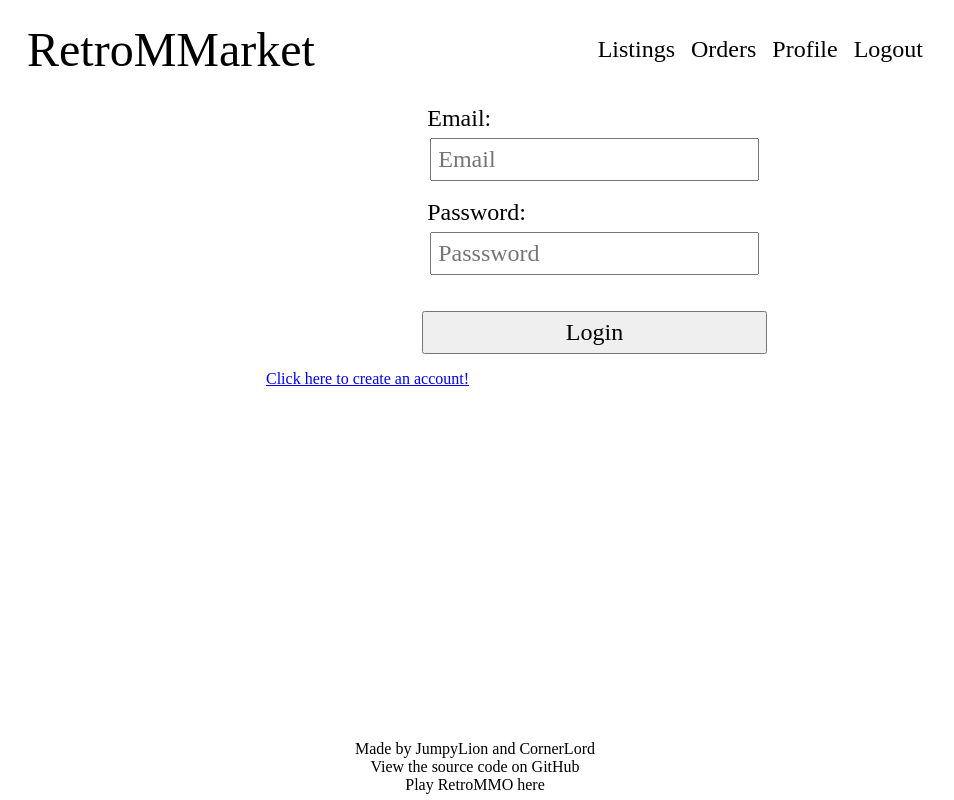
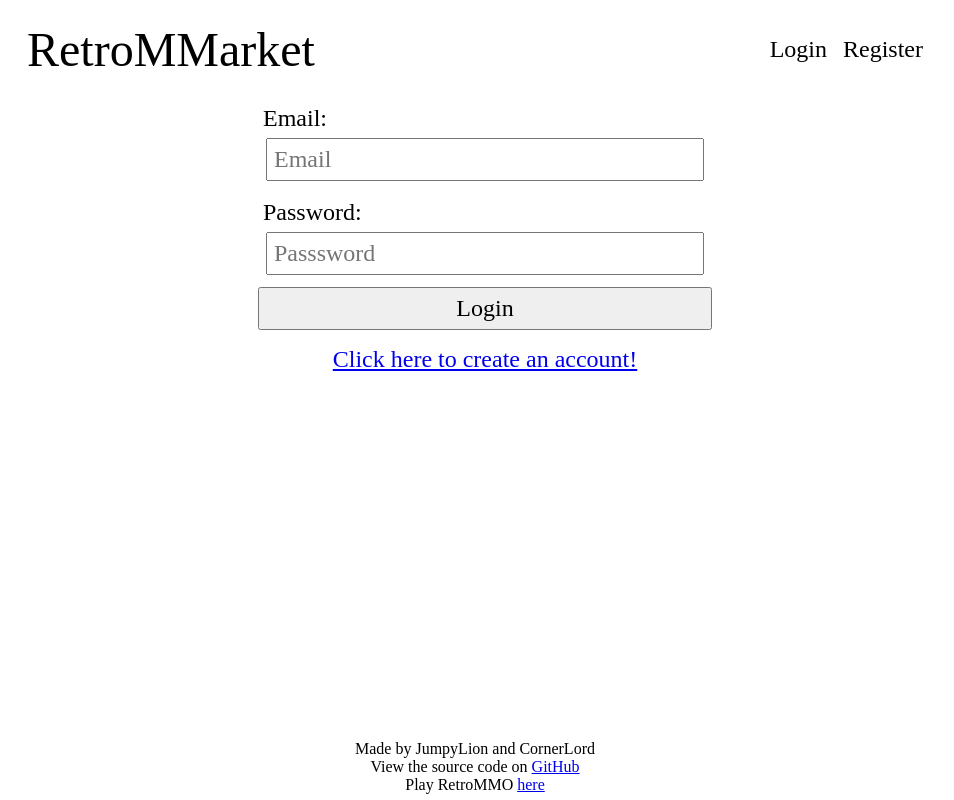
Before and after one commit to JumpyLionnn/RetroMMarket, a website: page client/login.html in a window 1280 px wide. Shown: the whole page, without its empty margins (165-1119 px from the left). Drawn offline with nearby package versions, Linux system fonts and the light colour scheme; files that its build step writes are made by us from their sources; a web font is replaced by a local one.

Commit message:
Updated login and register pages to accomodate new layout

```diff
--- a/client/layout.html
+++ b/client/layout.html
@@ -14,10 +14,15 @@
         <a href="/">RetroMMarket</a>
         <div id="navbar">
             <ul>
-                <li><a>Listings</a></li>
-                <li><a>Orders</a></li>
+                {% if loggedIn %}
+                <li><a href="/">Browse</a></li>
+                <li><a>Your Orders</a></li>
                 <li><a>Profile</a></li>
                 <li><a>Logout</a></li>
+                {% else %}
+                <li><a href="/login">Login</a></li>
+                <li><a href="/register">Register</a></li>
+                {% endif %}
             </ul>
         </div>
     </header>
@@ -29,7 +34,7 @@
     </div>
     <footer id="main-footer">
         <div>Made by JumpyLion and CornerLord</div>
-        <div>View the source code on GitHub</div>
-        <div>Play RetroMMO here</div>
+        <div>View the source code on <a href="https://github.com/JumpyLionnn/RetroMMarket">GitHub</a></div>
+        <div>Play RetroMMO <a href="https://play.retro-mmo.com/">here</a></div>
     </footer>
 </div>
--- a/client/login.html
+++ b/client/login.html
@@ -1,6 +1,12 @@
 {% extends "layout.html" %}
 {% block css %}
 <link rel="stylesheet" href="style/authentication.css">
+<style>
+    /* Magic to remove the sidebar to center the content */
+    #main-wrapper {
+        grid-template-columns: 0fr 3fr;
+    }
+</style>
 {% endblock %}
 {% block script %}
 <script>
@@ -16,8 +22,10 @@
     <input type="text" name="email" value="" placeholder="Email" />
     <label>Password:</label>
     <input type="password" name="password" value="" placeholder="Passsword" />
+    {% if errorMessage %}
     <span id="error-message">{{ errorMessage }}</span>
+    {% endif %}
     <button type="submit">Login</button>
 </form>
-<a href="/register">Click here to create an account!</a>
+<a id="register-link" href="/register">Click here to create an account!</a>
 {% endblock %}
--- a/client/style/authentication.css
+++ b/client/style/authentication.css
@@ -20,11 +20,12 @@
     padding-left: 0;
 }
 
-#main-features-div>a {
+#register-link {
     display: block;
     text-align: center;
+    font-size: 1.5em;
 }
 
 #error-message {
-    color: red;
+   color: red;
 }
--- a/client/style/index.css
+++ b/client/style/index.css
@@ -191,7 +191,7 @@
     font-weight: bold;
     display: inline-block;
     width: 100%;
-    font-size: 48px;
+    font-size: 2em;
     background-color: #4ee233;
     text-align: center;
     border-radius: 5px;
--- a/client/style/style.css
+++ b/client/style/style.css
@@ -47,7 +47,7 @@
     margin-top: 20px;
 }
 
-#main-header>a {
+#main-header a {
     font-size: 3em;
     text-decoration: none;
     color: black;
```
Also changed, not shown: client/register.html (+6 -0 lines).
